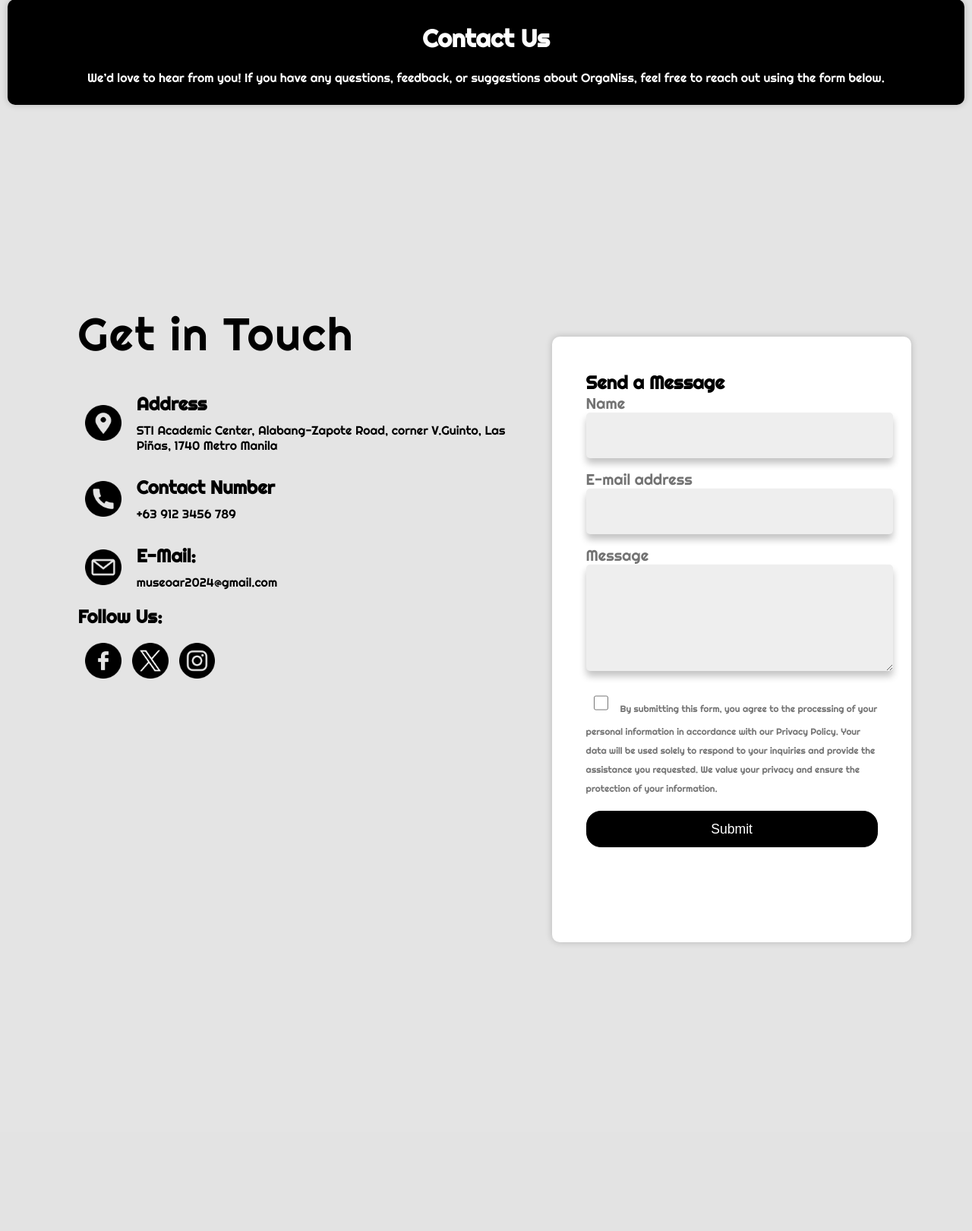
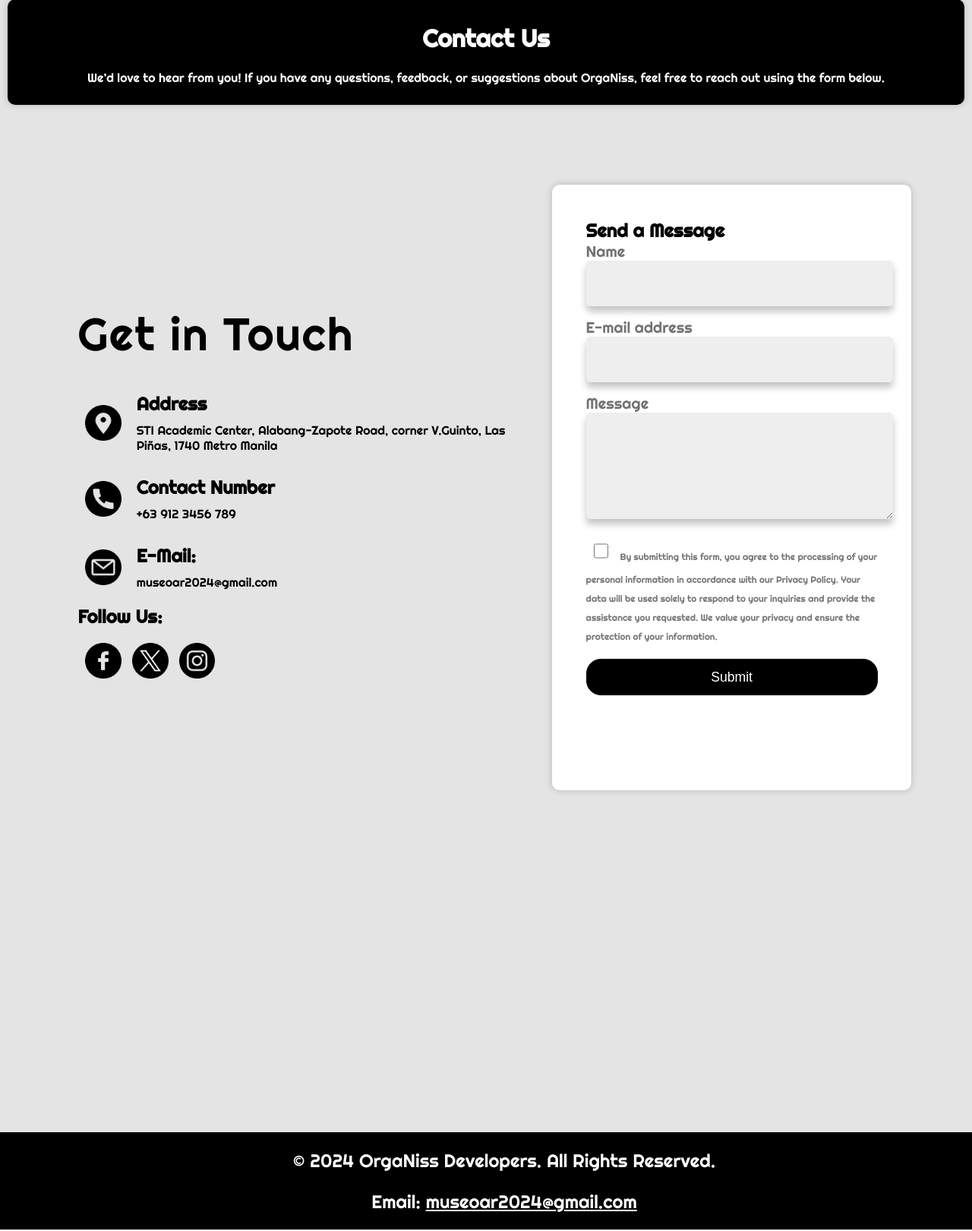
Before and after one commit to VengeTH/TMS-by-MuseoAR, a PHP site: page /Task/contactUs.php in a window 1280 px wide; the page is wider, and only the part inside the window is pictured. Shown: the part 107-1727 px from the top of that part at 76% size. Before the commit the page ends 1350 px from the top of that part, so only its background shows below. Run offline with PHP 8.4, Linux system fonts and the light colour scheme; some web fonts are replaced.

Commit message:
commit ko na muna kasi binago ko yung contactus at nagdagdag ako ng delete acc

```diff
--- a/contactUs.php
+++ b/contactUs.php
@@ -67,6 +67,7 @@
     </div>
 </body>
             <?php
+            include "footer2.php";
             if ($_SERVER["REQUEST_METHOD"] == "POST") {
                 $name = htmlspecialchars($_POST['name']);
                 $email = htmlspecialchars($_POST['email']);
--- a/css/contactUs.css
+++ b/css/contactUs.css
@@ -134,7 +134,7 @@ body{
     gap: 10px;
     position: relative;
     left: 56vw;
-    top: -30vh;
+    top: -55vh;
     height: auto;
     width: 30vw;
     padding: 3.5vw;
--- /dev/null
+++ b/css/deleteAcc.css
@@ -0,0 +1,4 @@
+body{
+    background-color: #e4e4e4;
+    font-family: "Righteous", sans-serif;
+}
--- a/footer2.php
+++ b/footer2.php
@@ -1,5 +1,8 @@
 <div class="footer">
-    test
+    <div class="containerDev">
+        <p>&copy; 2024 OrgaNiss Developers. All Rights Reserved.</p>
+        <p>Email: <a href="mailto:museoar2024@gmail.com">museoar2024@gmail.com</a></p>
+    </div>
 </div>
 
 <style>
@@ -17,5 +20,10 @@
         height: 10vh;
         width: 100%;
         margin-top: auto; /* Ensure the footer is pushed to the bottom */
+        color: white;
+        font-size: 150%;
+    }
+    .containerDev a{
+        color: white;
     }
 </style>
```
Also changed, not shown: deleteAcc.php (added, +15 -0 lines).
